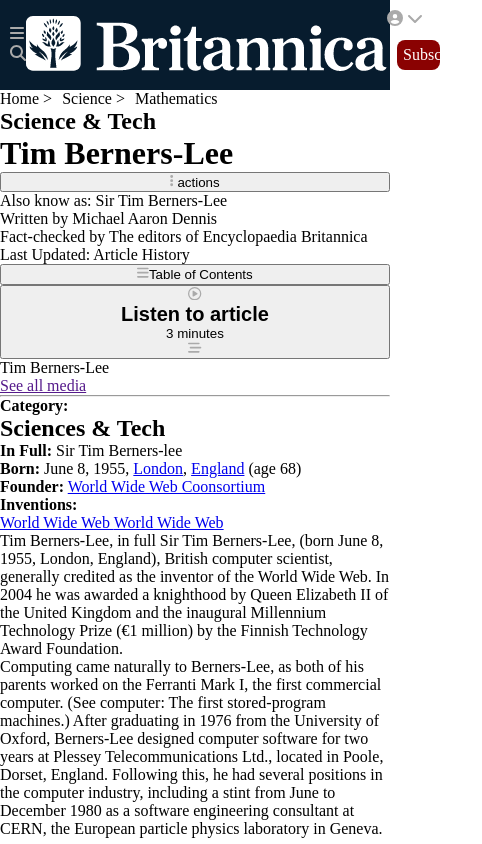
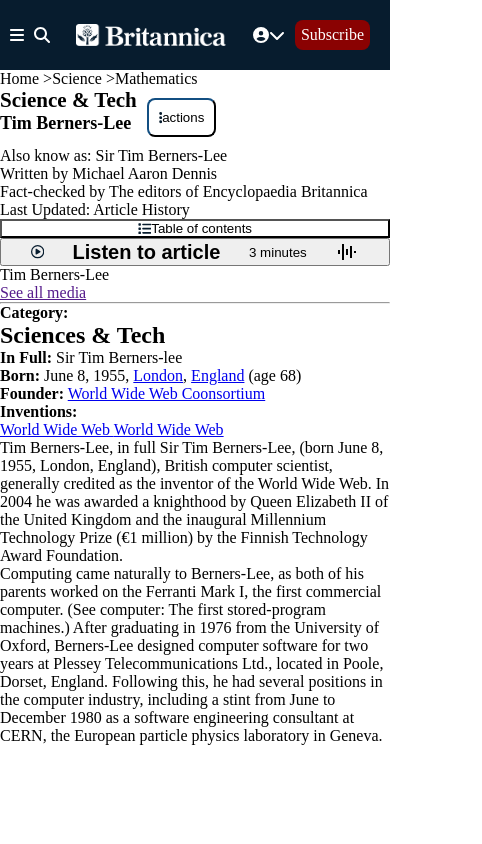
Before and after one commit to ahmedymh/tim-berners-lee, a website built with Vite: page index.html in a window 390 px wide. Shown: the whole page, 482 px wide, since content can reach past the window. Built offline with nearby package versions, Linux system fonts and the light colour scheme; files whose address does not match are found by name.

Commit message:
Mobile part

```diff
--- a/index.html
+++ b/index.html
@@ -11,27 +11,27 @@
     <header>
       <nav>
       <section class="leftpart">
-      <svg xmlns="http://www.w3.org/2000/svg" height="1em" viewBox="0 0 448 512"><!--! Font Awesome Free 6.4.2 by @fontawesome - https://fontawesome.com License - https://fontawesome.com/license (Commercial License) Copyright 2023 Fonticons, Inc. --><style>svg{fill:#ffffff}</style><path d="M0 96C0 78.3 14.3 64 32 64H416c17.7 0 32 14.3 32 32s-14.3 32-32 32H32C14.3 128 0 113.7 0 96zM0 256c0-17.7 14.3-32 32-32H416c17.7 0 32 14.3 32 32s-14.3 32-32 32H32c-17.7 0-32-14.3-32-32zM448 416c0 17.7-14.3 32-32 32H32c-17.7 0-32-14.3-32-32s14.3-32 32-32H416c17.7 0 32 14.3 32 32z"/></svg>
-      <svg xmlns="http://www.w3.org/2000/svg" height="1em" viewBox="0 0 512 512"><!--! Font Awesome Free 6.4.2 by @fontawesome - https://fontawesome.com License - https://fontawesome.com/license (Commercial License) Copyright 2023 Fonticons, Inc. --><style>svg{fill:#ffffff}</style><path d="M416 208c0 45.9-14.9 88.3-40 122.7L502.6 457.4c12.5 12.5 12.5 32.8 0 45.3s-32.8 12.5-45.3 0L330.7 376c-34.4 25.2-76.8 40-122.7 40C93.1 416 0 322.9 0 208S93.1 0 208 0S416 93.1 416 208zM208 352a144 144 0 1 0 0-288 144 144 0 1 0 0 288z"/></svg>
+      <svg xmlns="http://www.w3.org/2000/svg" height="1em" viewBox="0 0 448 512"><!--! Font Awesome Free 6.4.2 by @fontawesome - https://fontawesome.com License - https://fontawesome.com/license (Commercial License) Copyright 2023 Fonticons, Inc. --><path fill="#ffffff" d="M0 96C0 78.3 14.3 64 32 64H416c17.7 0 32 14.3 32 32s-14.3 32-32 32H32C14.3 128 0 113.7 0 96zM0 256c0-17.7 14.3-32 32-32H416c17.7 0 32 14.3 32 32s-14.3 32-32 32H32c-17.7 0-32-14.3-32-32zM448 416c0 17.7-14.3 32-32 32H32c-17.7 0-32-14.3-32-32s14.3-32 32-32H416c17.7 0 32 14.3 32 32z"/></svg>
+      <svg xmlns="http://www.w3.org/2000/svg" height="1em" viewBox="0 0 512 512"><!--! Font Awesome Free 6.4.2 by @fontawesome - https://fontawesome.com License - https://fontawesome.com/license (Commercial License) Copyright 2023 Fonticons, Inc. --><path fill="#ffffff" d="M416 208c0 45.9-14.9 88.3-40 122.7L502.6 457.4c12.5 12.5 12.5 32.8 0 45.3s-32.8 12.5-45.3 0L330.7 376c-34.4 25.2-76.8 40-122.7 40C93.1 416 0 322.9 0 208S93.1 0 208 0S416 93.1 416 208zM208 352a144 144 0 1 0 0-288 144 144 0 1 0 0 288z"/></svg>
     </section>
     <section class="middlepart">
       <img loading="lazy" src="img/BritannicaLogo.png" alt="Encyclopedia Britannica">
       <ul class="hiddenmenu">
-        <li><a href=""><svg xmlns="http://www.w3.org/2000/svg" height="1em" viewBox="0 0 448 512"><!--! Font Awesome Free 6.4.2 by @fontawesome - https://fontawesome.com License - https://fontawesome.com/license (Commercial License) Copyright 2023 Fonticons, Inc. --><style>svg{fill:#ffffff}</style><path d="M0 96C0 78.3 14.3 64 32 64H416c17.7 0 32 14.3 32 32s-14.3 32-32 32H32C14.3 128 0 113.7 0 96zM0 256c0-17.7 14.3-32 32-32H416c17.7 0 32 14.3 32 32s-14.3 32-32 32H32c-17.7 0-32-14.3-32-32zM448 416c0 17.7-14.3 32-32 32H32c-17.7 0-32-14.3-32-32s14.3-32 32-32H416c17.7 0 32 14.3 32 32z"/></svg>Browse</a></li>
-        <li><a href=""><svg xmlns="http://www.w3.org/2000/svg" height="1em" viewBox="0 0 512 512"><!--! Font Awesome Free 6.4.2 by @fontawesome - https://fontawesome.com License - https://fontawesome.com/license (Commercial License) Copyright 2023 Fonticons, Inc. --><style>svg{fill:#ffffff}</style><path d="M416 208c0 45.9-14.9 88.3-40 122.7L502.6 457.4c12.5 12.5 12.5 32.8 0 45.3s-32.8 12.5-45.3 0L330.7 376c-34.4 25.2-76.8 40-122.7 40C93.1 416 0 322.9 0 208S93.1 0 208 0S416 93.1 416 208zM208 352a144 144 0 1 0 0-288 144 144 0 1 0 0 288z"/></svg>Search</a></li>
+        <li><a href=""><svg xmlns="http://www.w3.org/2000/svg" height="1em" viewBox="0 0 448 512"><!--! Font Awesome Free 6.4.2 by @fontawesome - https://fontawesome.com License - https://fontawesome.com/license (Commercial License) Copyright 2023 Fonticons, Inc. --><path fill="#ffffff" d="M0 96C0 78.3 14.3 64 32 64H416c17.7 0 32 14.3 32 32s-14.3 32-32 32H32C14.3 128 0 113.7 0 96zM0 256c0-17.7 14.3-32 32-32H416c17.7 0 32 14.3 32 32s-14.3 32-32 32H32c-17.7 0-32-14.3-32-32zM448 416c0 17.7-14.3 32-32 32H32c-17.7 0-32-14.3-32-32s14.3-32 32-32H416c17.7 0 32 14.3 32 32z"/></svg>Browse</a></li>
+        <li><a href=""><svg xmlns="http://www.w3.org/2000/svg" height="1em" viewBox="0 0 512 512"><!--! Font Awesome Free 6.4.2 by @fontawesome - https://fontawesome.com License - https://fontawesome.com/license (Commercial License) Copyright 2023 Fonticons, Inc. --><path fill="#ffffff" d="M416 208c0 45.9-14.9 88.3-40 122.7L502.6 457.4c12.5 12.5 12.5 32.8 0 45.3s-32.8 12.5-45.3 0L330.7 376c-34.4 25.2-76.8 40-122.7 40C93.1 416 0 322.9 0 208S93.1 0 208 0S416 93.1 416 208zM208 352a144 144 0 1 0 0-288 144 144 0 1 0 0 288z"/></svg>Search</a></li>
         <li><a href="">Dictionary</a></li>
         <li><a href="">Money</a></li>
         <li><a href="">Money</a></li>
       </ul>
     </section>
     <section class="rightpart">
-      <svg xmlns="http://www.w3.org/2000/svg" height="1em" viewBox="0 0 512 512"><!--! Font Awesome Free 6.4.2 by @fontawesome - https://fontawesome.com License - https://fontawesome.com/license (Commercial License) Copyright 2023 Fonticons, Inc. --><style>svg{fill:#ffffff}</style><path d="M399 384.2C376.9 345.8 335.4 320 288 320H224c-47.4 0-88.9 25.8-111 64.2c35.2 39.2 86.2 63.8 143 63.8s107.8-24.7 143-63.8zM0 256a256 256 0 1 1 512 0A256 256 0 1 1 0 256zm256 16a72 72 0 1 0 0-144 72 72 0 1 0 0 144z"/></svg>
-      <svg xmlns="http://www.w3.org/2000/svg" height="1em" viewBox="0 0 512 512"><!--! Font Awesome Free 6.4.2 by @fontawesome - https://fontawesome.com License - https://fontawesome.com/license (Commercial License) Copyright 2023 Fonticons, Inc. --><style>svg{fill:#ffffff}</style><path d="M233.4 406.6c12.5 12.5 32.8 12.5 45.3 0l192-192c12.5-12.5 12.5-32.8 0-45.3s-32.8-12.5-45.3 0L256 338.7 86.6 169.4c-12.5-12.5-32.8-12.5-45.3 0s-12.5 32.8 0 45.3l192 192z"/></svg>
+      <svg xmlns="http://www.w3.org/2000/svg" height="1em" viewBox="0 0 512 512"><!--! Font Awesome Free 6.4.2 by @fontawesome - https://fontawesome.com License - https://fontawesome.com/license (Commercial License) Copyright 2023 Fonticons, Inc. --><path fill="#ffffff" d="M399 384.2C376.9 345.8 335.4 320 288 320H224c-47.4 0-88.9 25.8-111 64.2c35.2 39.2 86.2 63.8 143 63.8s107.8-24.7 143-63.8zM0 256a256 256 0 1 1 512 0A256 256 0 1 1 0 256zm256 16a72 72 0 1 0 0-144 72 72 0 1 0 0 144z"/></svg>
+      <svg xmlns="http://www.w3.org/2000/svg" height="1em" viewBox="0 0 512 512"><!--! Font Awesome Free 6.4.2 by @fontawesome - https://fontawesome.com License - https://fontawesome.com/license (Commercial License) Copyright 2023 Fonticons, Inc. --><path  fill="#ffffff" d="M233.4 406.6c12.5 12.5 32.8 12.5 45.3 0l192-192c12.5-12.5 12.5-32.8 0-45.3s-32.8-12.5-45.3 0L256 338.7 86.6 169.4c-12.5-12.5-32.8-12.5-45.3 0s-12.5 32.8 0 45.3l192 192z"/></svg>
       <button class="Subscribe">Subscribe</button>
     </section>
     <section class="hiddenleft">
       <button class="Subscribe">Subscribe</button>
-      <a href="">Login  <svg xmlns="http://www.w3.org/2000/svg" height="1em" viewBox="0 0 512 512"><!--! Font Awesome Free 6.4.2 by @fontawesome - https://fontawesome.com License - https://fontawesome.com/license (Commercial License) Copyright 2023 Fonticons, Inc. --><style>svg{fill:#ffffff}</style><path d="M233.4 406.6c12.5 12.5 32.8 12.5 45.3 0l192-192c12.5-12.5 12.5-32.8 0-45.3s-32.8-12.5-45.3 0L256 338.7 86.6 169.4c-12.5-12.5-32.8-12.5-45.3 0s-12.5 32.8 0 45.3l192 192z"/></svg></a>
+      <a href="">Login  <svg xmlns="http://www.w3.org/2000/svg" height="1em" viewBox="0 0 512 512"><!--! Font Awesome Free 6.4.2 by @fontawesome - https://fontawesome.com License - https://fontawesome.com/license (Commercial License) Copyright 2023 Fonticons, Inc. --><path fill="#ffffff" d="M233.4 406.6c12.5 12.5 32.8 12.5 45.3 0l192-192c12.5-12.5 12.5-32.8 0-45.3s-32.8-12.5-45.3 0L256 338.7 86.6 169.4c-12.5-12.5-32.8-12.5-45.3 0s-12.5 32.8 0 45.3l192 192z"/></svg></a>
     </section>
   </nav>
     </header>
@@ -41,16 +41,21 @@
       <li><a href=""></a>Mathematics</li>
     </ul>
     <main>
-      <h2>Science & Tech</h2>
-      <h1>Tim Berners-Lee</h1>
-      <button><svg xmlns="http://www.w3.org/2000/svg" height="1em" viewBox="0 0 128 512"><!--! Font Awesome Free 6.4.2 by @fontawesome - https://fontawesome.com License - https://fontawesome.com/license (Commercial License) Copyright 2023 Fonticons, Inc. --><path d="M64 360a56 56 0 1 0 0 112 56 56 0 1 0 0-112zm0-160a56 56 0 1 0 0 112 56 56 0 1 0 0-112zM120 96A56 56 0 1 0 8 96a56 56 0 1 0 112 0z"/></svg></svg> actions</button>
+      <section class="firstpart">
+        <section class="secondpart">
+          <section class="thirdpart">
+      <h3>Science & Tech</h3>
+      <h1>Tim Berners-Lee</h1></section>
+      <button class="action"><svg xmlns="http://www.w3.org/2000/svg" height="1em" viewBox="0 0 128 512"><!--! Font Awesome Free 6.4.2 by @fontawesome - https://fontawesome.com License - https://fontawesome.com/license (Commercial License) Copyright 2023 Fonticons, Inc. --><path  fill="#071c2e  " d="M64 360a56 56 0 1 0 0 112 56 56 0 1 0 0-112zm0-160a56 56 0 1 0 0 112 56 56 0 1 0 0-112zM120 96A56 56 0 1 0 8 96a56 56 0 1 0 112 0z"/></svg>actions</button>
+    </section>
       <p>Also know as: Sir Tim Berners-Lee</p>
       <p>Written by Michael Aaron Dennis</p>
       <p>Fact-checked by The editors of Encyclopaedia Britannica</p>
       <p>Last Updated: Article History</p>
-      <button><svg  xmlns="http://www.w3.org/2000/svg" height="1em" viewBox="0 0 448 512"><!--! Font Awesome Free 6.4.2 by @fontawesome - https://fontawesome.com License - https://fontawesome.com/license (Commercial License) Copyright 2023 Fonticons, Inc. --><style>svg{fill:#071c2e}</style><path d="M0 96C0 78.3 14.3 64 32 64H416c17.7 0 32 14.3 32 32s-14.3 32-32 32H32C14.3 128 0 113.7 0 96zM0 256c0-17.7 14.3-32 32-32H416c17.7 0 32 14.3 32 32s-14.3 32-32 32H32c-17.7 0-32-14.3-32-32zM448 416c0 17.7-14.3 32-32 32H32c-17.7 0-32-14.3-32-32s14.3-32 32-32H416c17.7 0 32 14.3 32 32z"/></svg>Table of Contents</button>
-      <button><svg xmlns="http://www.w3.org/2000/svg" height="1em" viewBox="0 0 512 512"><!--! Font Awesome Free 6.4.2 by @fontawesome - https://fontawesome.com License - https://fontawesome.com/license (Commercial License) Copyright 2023 Fonticons, Inc. --><style>svg{fill:#11053b}</style><path d="M464 256A208 208 0 1 0 48 256a208 208 0 1 0 416 0zM0 256a256 256 0 1 1 512 0A256 256 0 1 1 0 256zM188.3 147.1c7.6-4.2 16.8-4.1 24.3 .5l144 88c7.1 4.4 11.5 12.1 11.5 20.5s-4.4 16.1-11.5 20.5l-144 88c-7.4 4.5-16.7 4.7-24.3 .5s-12.3-12.2-12.3-20.9V168c0-8.7 4.7-16.7 12.3-20.9z"/></svg><h2>Listen to article</h2><p>3 minutes</p><svg xmlns="http://www.w3.org/2000/svg" height="1em" viewBox="0 0 512 512"><!--! Font Awesome Free 6.4.2 by @fontawesome - https://fontawesome.com License - https://fontawesome.com/license (Commercial License) Copyright 2023 Fonticons, Inc. --><style>svg{fill:#aaaaaa}</style><path d="M0 96C0 78.3 14.3 64 32 64H416c17.7 0 32 14.3 32 32s-14.3 32-32 32H32C14.3 128 0 113.7 0 96zM64 256c0-17.7 14.3-32 32-32H480c17.7 0 32 14.3 32 32s-14.3 32-32 32H96c-17.7 0-32-14.3-32-32zM448 416c0 17.7-14.3 32-32 32H32c-17.7 0-32-14.3-32-32s14.3-32 32-32H416c17.7 0 32 14.3 32 32z"/></svg></button>
-      <section><img src="img/TimBerners.jpg" alt="">Tim Berners-Lee</section>
+    </section>
+      <button class="content"><svg xmlns="http://www.w3.org/2000/svg" height="1em" viewBox="0 0 512 512"><!--! Font Awesome Free 6.4.2 by @fontawesome - https://fontawesome.com License - https://fontawesome.com/license (Commercial License) Copyright 2023 Fonticons, Inc. --><path fill="#071c2e" d="M40 48C26.7 48 16 58.7 16 72v48c0 13.3 10.7 24 24 24H88c13.3 0 24-10.7 24-24V72c0-13.3-10.7-24-24-24H40zM192 64c-17.7 0-32 14.3-32 32s14.3 32 32 32H480c17.7 0 32-14.3 32-32s-14.3-32-32-32H192zm0 160c-17.7 0-32 14.3-32 32s14.3 32 32 32H480c17.7 0 32-14.3 32-32s-14.3-32-32-32H192zm0 160c-17.7 0-32 14.3-32 32s14.3 32 32 32H480c17.7 0 32-14.3 32-32s-14.3-32-32-32H192zM16 232v48c0 13.3 10.7 24 24 24H88c13.3 0 24-10.7 24-24V232c0-13.3-10.7-24-24-24H40c-13.3 0-24 10.7-24 24zM40 368c-13.3 0-24 10.7-24 24v48c0 13.3 10.7 24 24 24H88c13.3 0 24-10.7 24-24V392c0-13.3-10.7-24-24-24H40z"/></svg><p>Table of contents</p></button>
+      <button class="audio"><svg xmlns="http://www.w3.org/2000/svg" height="1em" viewBox="0 0 512 512"><!--! Font Awesome Free 6.4.2 by @fontawesome - https://fontawesoxxme.com License - https://fontawesome.com/license (Commercial License) Copyright 2023 Fonticons, Inc. --><path fill="#071c2e" d="M464 256A208 208 0 1 0 48 256a208 208 0 1 0 416 0zM0 256a256 256 0 1 1 512 0A256 256 0 1 1 0 256zM188.3 147.1c7.6-4.2 16.8-4.1 24.3 .5l144 88c7.1 4.4 11.5 12.1 11.5 20.5s-4.4 16.1-11.5 20.5l-144 88c-7.4 4.5-16.7 4.7-24.3 .5s-12.3-12.2-12.3-20.9V168c0-8.7 4.7-16.7 12.3-20.9z"/></svg><h2>Listen to article</h2><p>3 minutes</p><svg xmlns="http://www.w3.org/2000/svg" width="24" height="24" viewBox="0 0 24 24" style="fill: rgba(0, 0, 0, 1);transform: msFilter "><path d="M11 9h2v6h-2zm4-3h2v12h-2zM7 4h2v16H7zm12 7h2v2h-2zM3 10h2v4H3z"></path></svg></button>
+      <section class="card"><img src="img/TimBerners.jpg" alt="">Tim Berners-Lee</section>
       <a href="">See all media</a>
       <article>
         <hr />
@@ -70,7 +75,7 @@
           </li>
           <li><strong>Inventions:</strong></li>
           <a href="#">World Wide Web </a>
-          <a classe="list" href="#">World Wide Web </a>
+          <a class="list" href="#">World Wide Web </a>
         </ul>
       </article>
       <article>
--- a/style.css
+++ b/style.css
@@ -2,17 +2,24 @@
   margin: 0;
   padding: 0;
 }
+body{
+  width: 100%;
+}
+header{
+  display: flex;
+  flex-direction: row;
+}
 main{
+  width: 100%;
   display: flex;
   flex-direction: column;
+  justify-content: center;
 }
 body{
   display: flex;
   flex-direction: column;
 }
 .Subscribe{
-  height: 45%;
-  width: 45%;
   background-color: rgb(138, 2, 2);
   color: white;
   padding: 5px 5px;
@@ -33,7 +40,6 @@
   list-style-type: none;
   display: flex;
   flex-direction: row;
-  gap: 10px;
 }
 .hiddenmenu{
   display: none;
@@ -42,6 +48,7 @@
   display:none;
 }
 header nav{
+  width: 100%;
   background-color: #071c2e;
   padding: 10px;
   display: flex;
@@ -49,7 +56,65 @@
   justify-content: space-between;
   align-items: center;
 }
+.audio{
+  display: flex;
+  align-items: center;
+  align-content: center;
+  text-align: center;
+  justify-content: space-evenly;
+}
 
+.card img{
+  width: 100%;
+  height: auto;
+}
+.middlepart{
+  display: flex;
+  flex-direction: row;
+}
+.rightpart{
+  display: flex;
+  flex-direction: row;
+  align-items: center;
+}
+.leftpart{
+  display: flex;
+  flex-direction: row;
+  gap: 10px;
+}
+.action{
+  display: flex;
+  flex-direction: row;
+  align-items: center;
+  align-content: center;
+  background-color: white;
+  padding: 10px;
+  border-radius: 8px;
+  border-color: #071c2e;
+  margin: 10px;
+}
+.firstpart{
+  display: flex;
+  flex-direction: column;
+}
+.secondpart{
+  display: flex;
+}
+.thirdpart{
+  display: flex;
+  flex-direction: column;
+  font-size: large;
+}
+.content{
+  background-color: white;
+  display: flex;
+  text-align: center;
+  align-items: center;
+  justify-content: center;
+}
+.middlepart img{
+  width: 150px;
+}
 @media (min-width: 768px) {
   .middlepart{
     position: static;
```
